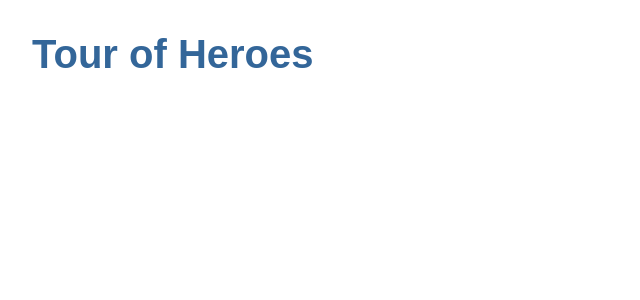
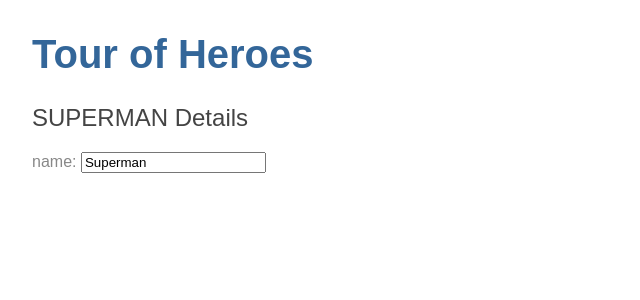
Before and after one commit to NorbertDabrowski/learn-angular-heroes, an Angular app: page / in a window 1280 px wide. Shown: the top 300 px of the page, without its empty margins (0-640 px from the left). Built offline with nearby package versions, Linux system fonts and the light colour scheme.

Commit message:
L1 The Hero Editor

```diff
--- a/src/app/app.component.html
+++ b/src/app/app.component.html
@@ -1 +1,2 @@
 <h1>{{title}}</h1>
+<app-heroes></app-heroes>
--- /dev/null
+++ b/src/app/hero.ts
@@ -0,0 +1,4 @@
+export class Hero {
+    id: number;
+    name: string;
+}
--- /dev/null
+++ b/src/app/heroes/heroes.component.html
@@ -0,0 +1,6 @@
+<h2>{{hero.name | uppercase}} Details</h2>
+<div>
+  <label>name:
+    <input [(ngModel)]="hero.name" placeholder="name">
+  </label>
+</div>
--- /dev/null
+++ b/src/app/heroes/heroes.component.ts
@@ -0,0 +1,21 @@
+import { Component, OnInit } from '@angular/core';
+import { Hero } from '../hero';
+
+@Component({
+  selector: 'app-heroes',
+  templateUrl: './heroes.component.html',
+  styleUrls: ['./heroes.component.scss']
+})
+export class HeroesComponent implements OnInit {
+
+  hero: Hero = {
+    id: 1,
+    name: "Superman"
+  };
+
+  constructor() { }
+
+  ngOnInit() {
+  }
+
+}
```
Also changed, not shown: src/app/app.module.ts (+6 -1 lines), src/app/heroes/heroes.component.scss (added), 1 other file (tests, documents, lock files or other folders).
